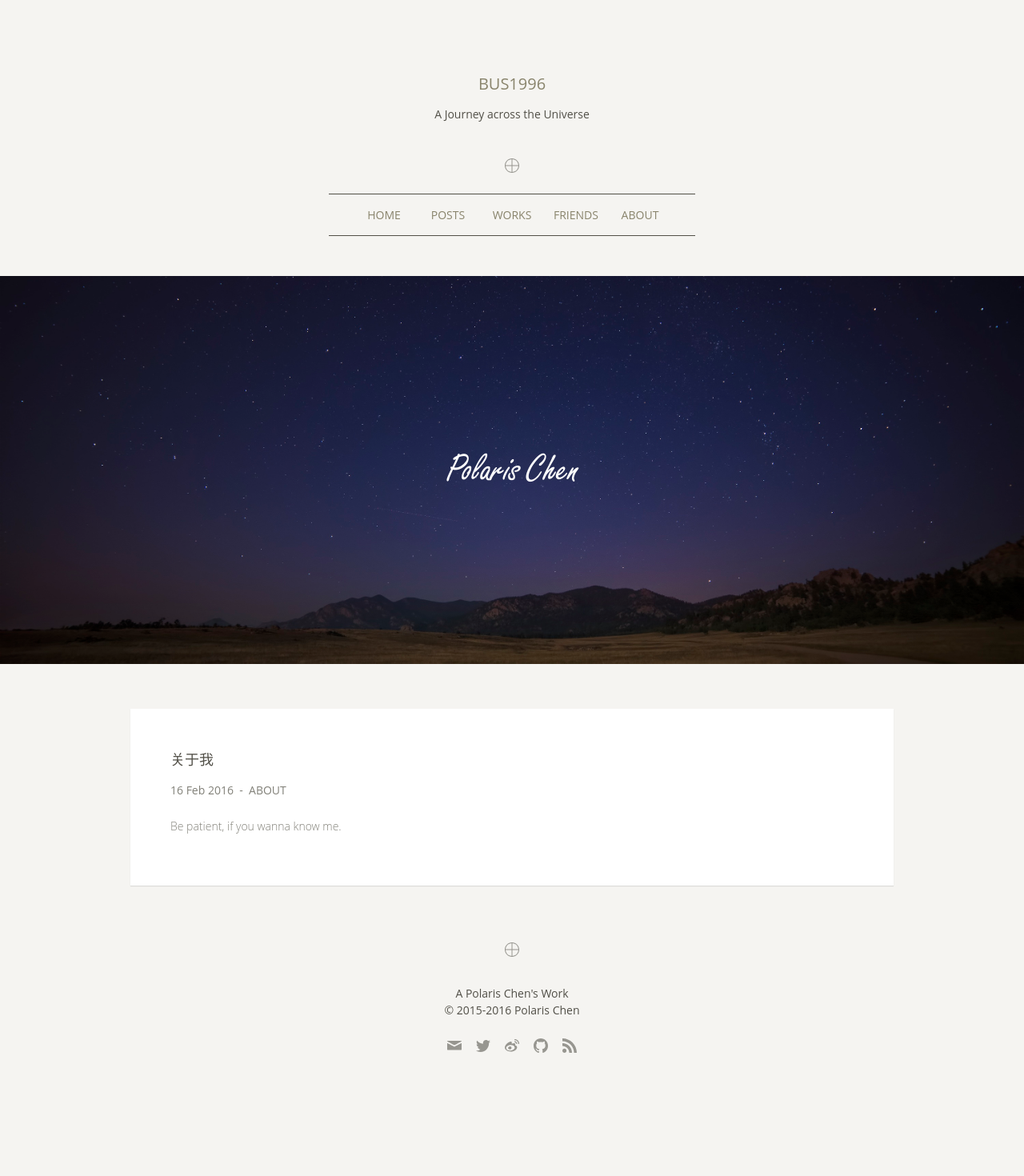
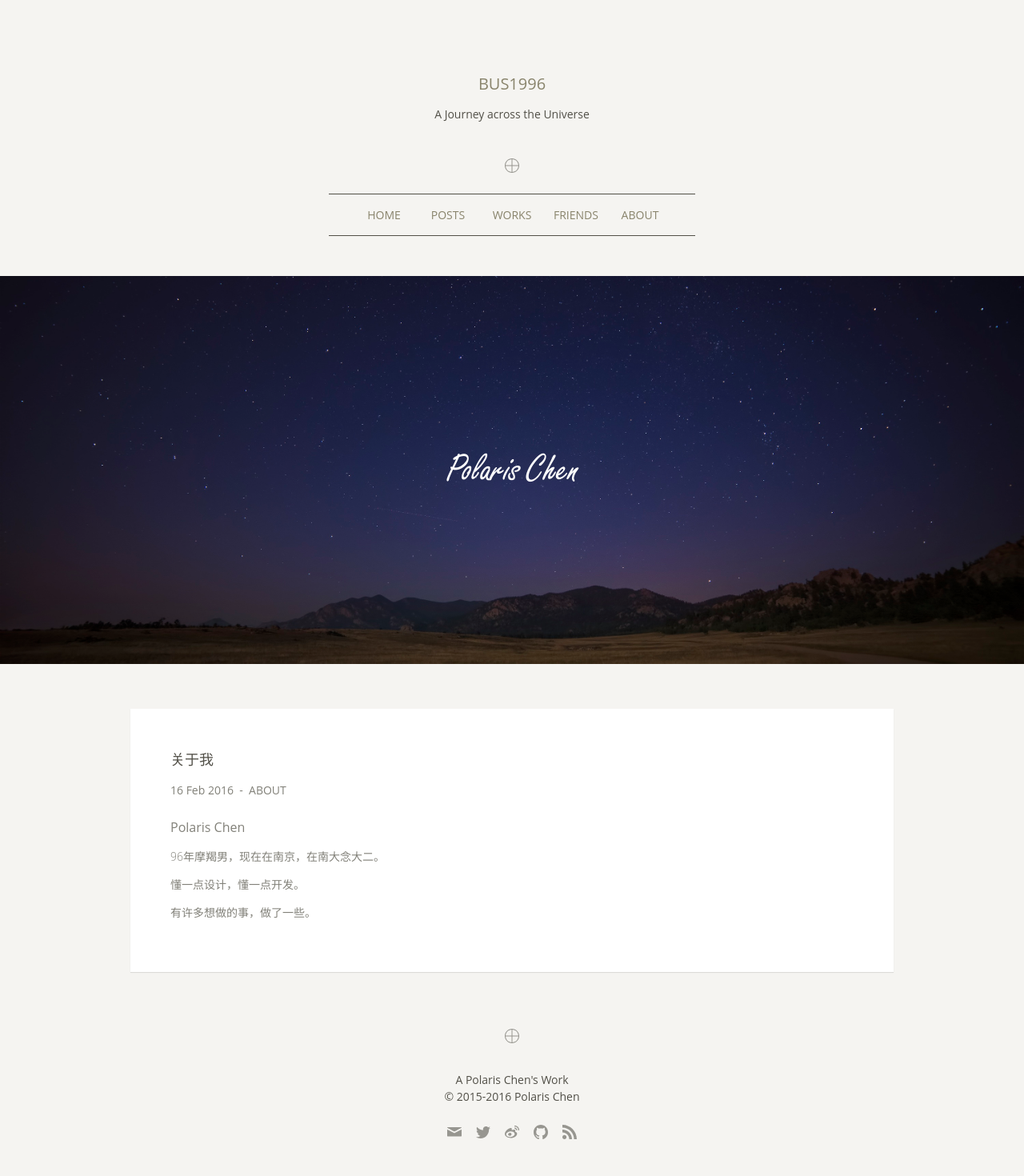
Before and after one commit to pol-chen/BUS1996, a Jekyll site: the page built from about/index.html, in a window 1280 px wide. Shown: the whole page at 80% size. Built offline with Jekyll 4.4.1, drawn with Linux system fonts in a browser that asks for light colours; some web fonts are replaced; Markdown is read by kramdown in place of the engine named in the settings; comment, search, counter and statistics services are not loaded; before the commit the page ends 1362 px from its top, so only the background shows below that.

Commit message:
Update about page

```diff
--- a/about/index.html
+++ b/about/index.html
@@ -28,7 +28,10 @@ imgs:
 
         <article class="post-content">
 
-            <p>Be patient, if you wanna know me.</p>
+            <h2>Polaris Chen</h2>
+            <p>96年摩羯男，现在在南京，在南大念大二。</p>
+            <p>懂一点设计，懂一点开发。</p>
+            <p>有许多想做的事，做了一些。</p>
 
         </article>
     </div>
```
